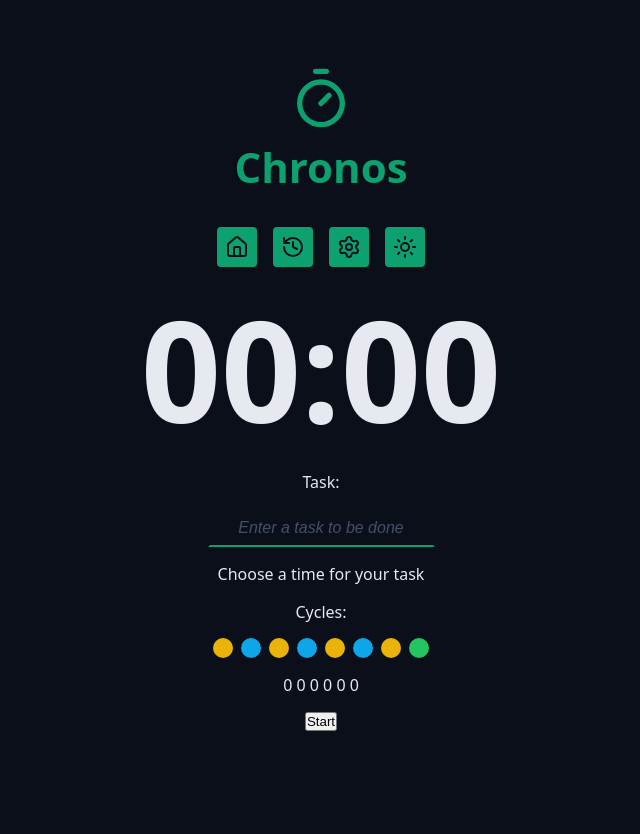
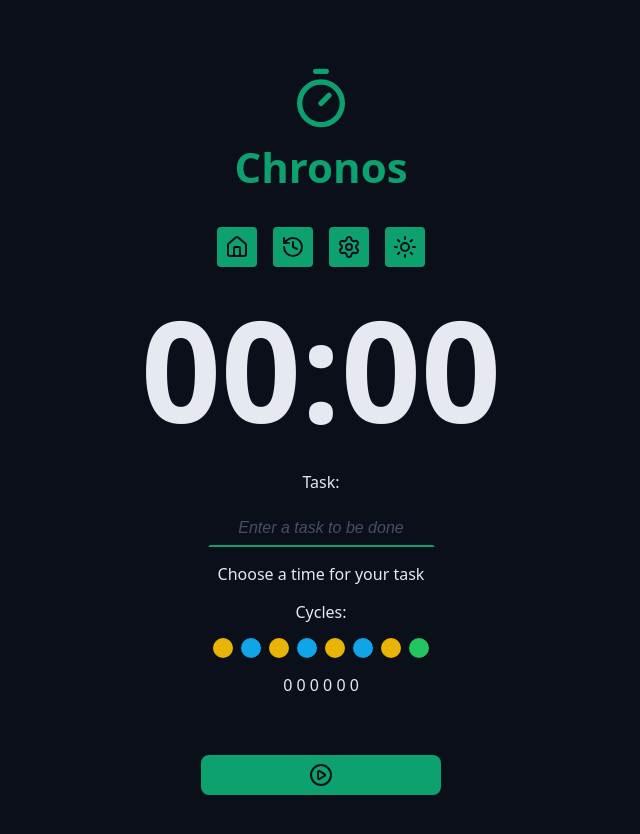
Before and after one commit to ErickRGuimaraes/chronos-pomodoro, a React (Vite) app: page / in a window 1280 px wide. Shown: the top 834 px of the page, without its empty margins (319-959 px from the left). Before the commit the page ends 800 px from the top, so only its background shows below. Built offline with nearby package versions, Linux system fonts and the light colour scheme.

Commit message:
feat: created button defalut

```diff
--- a/src/App.tsx
+++ b/src/App.tsx
@@ -6,6 +6,8 @@
 import { CountDown } from './components/CountDown';
 import { DefaultInput } from './components/DefaultInput';
 import { Cycles } from './components/Cycles';
+import { DefaultButton } from './components/DefaultButton';
+import { PlayCircleIcon } from 'lucide-react';
 
 export function App() {
   return (
@@ -45,7 +47,7 @@
           </div>
 
           <div className='form-row'>
-            <button type='submit'>Start</button>
+            <DefaultButton icon={<PlayCircleIcon />} color='green' />
           </div>
         </form>
       </Container>
--- /dev/null
+++ b/src/components/DefaultButton/index.tsx
@@ -0,0 +1,20 @@
+import style from './styles.module.css';
+
+type DefaultButtonProps = React.ComponentProps<'button'> & {
+  icon: React.ReactNode;
+  color?: 'green' | 'red';
+};
+
+export function DefaultButton({
+  icon,
+  color = 'green',
+  ...props
+}: DefaultButtonProps) {
+  return (
+    <>
+      <button className={`${style.button} ${style[color]}`} {...props}>
+        {icon}
+      </button>
+    </>
+  );
+}
--- /dev/null
+++ b/src/components/DefaultButton/styles.module.css
@@ -0,0 +1,33 @@
+.button {
+  border: none;
+  background-color: var(--primary);
+  color: var(--text-over-primary);
+  display: flex;
+  align-items: center;
+  justify-content: center;
+  min-width: 24rem;
+  padding: 0.8rem;
+  border-radius: 0.8rem;
+  margin: 3.2em 0;
+  cursor: pointer;
+  transition: all 0.1s ease-in-out;
+}
+
+.button svg {
+  width: 2.4rem;
+  height: 2.4rem;
+}
+
+button:hover {
+  filter: brightness(0.8);
+}
+
+.green {
+  background-color: var(--primary);
+  color: var(--text-over-primary);
+}
+
+.red {
+  background-color: var(--error);
+  color: var(--text-over-error);
+}
--- a/src/components/DefaultInput/index.tsx
+++ b/src/components/DefaultInput/index.tsx
@@ -9,12 +9,12 @@
   type,
   id,
   labelText,
-  ...rest
+  ...props
 }: DefaultInputProps) {
   return (
     <>
       <label htmlFor={id}>{labelText}</label>
-      <input className={style.input} type={type} id={id} {...rest} />
+      <input className={style.input} type={type} id={id} {...props} />
     </>
   );
 }
```
